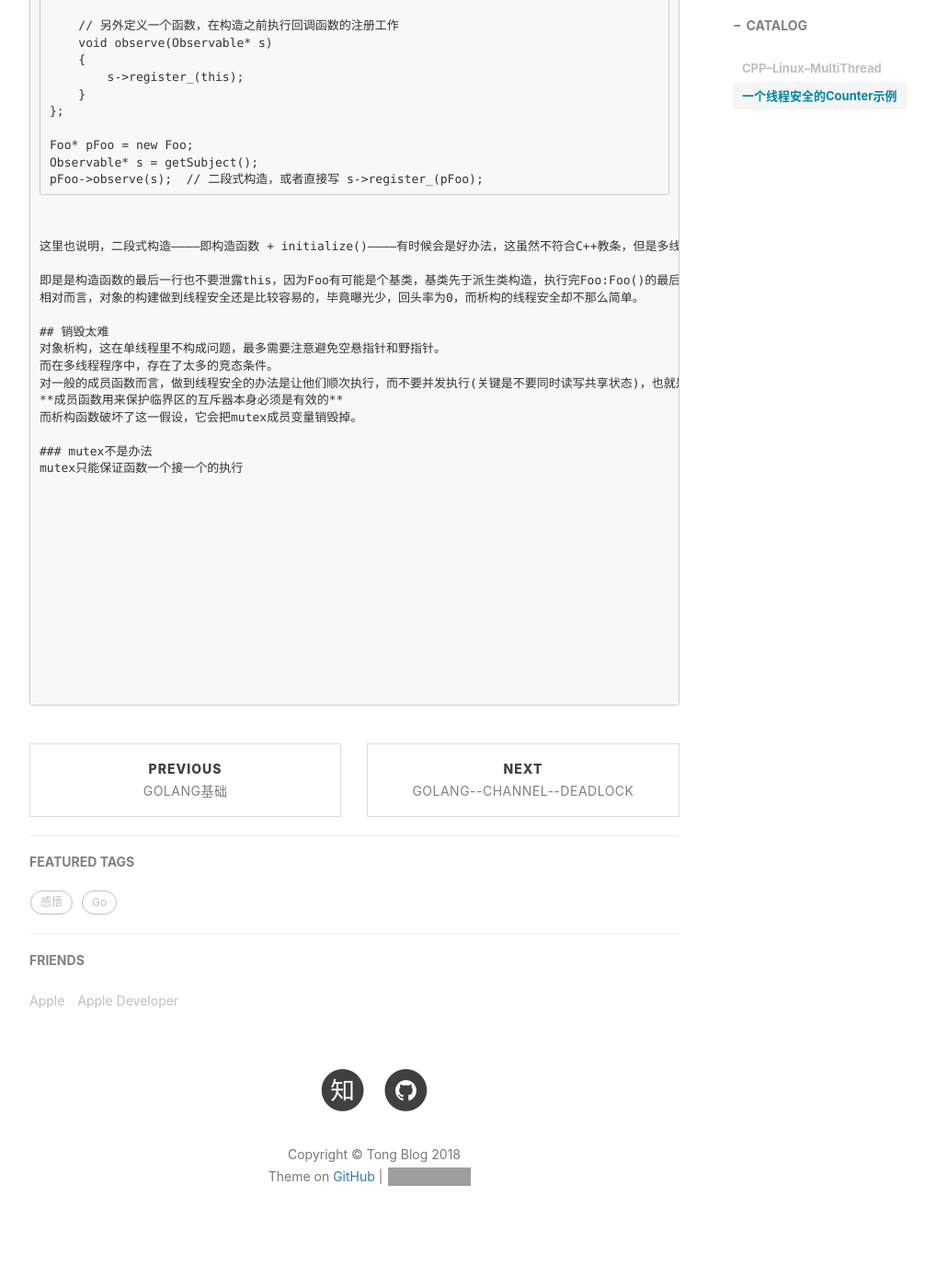
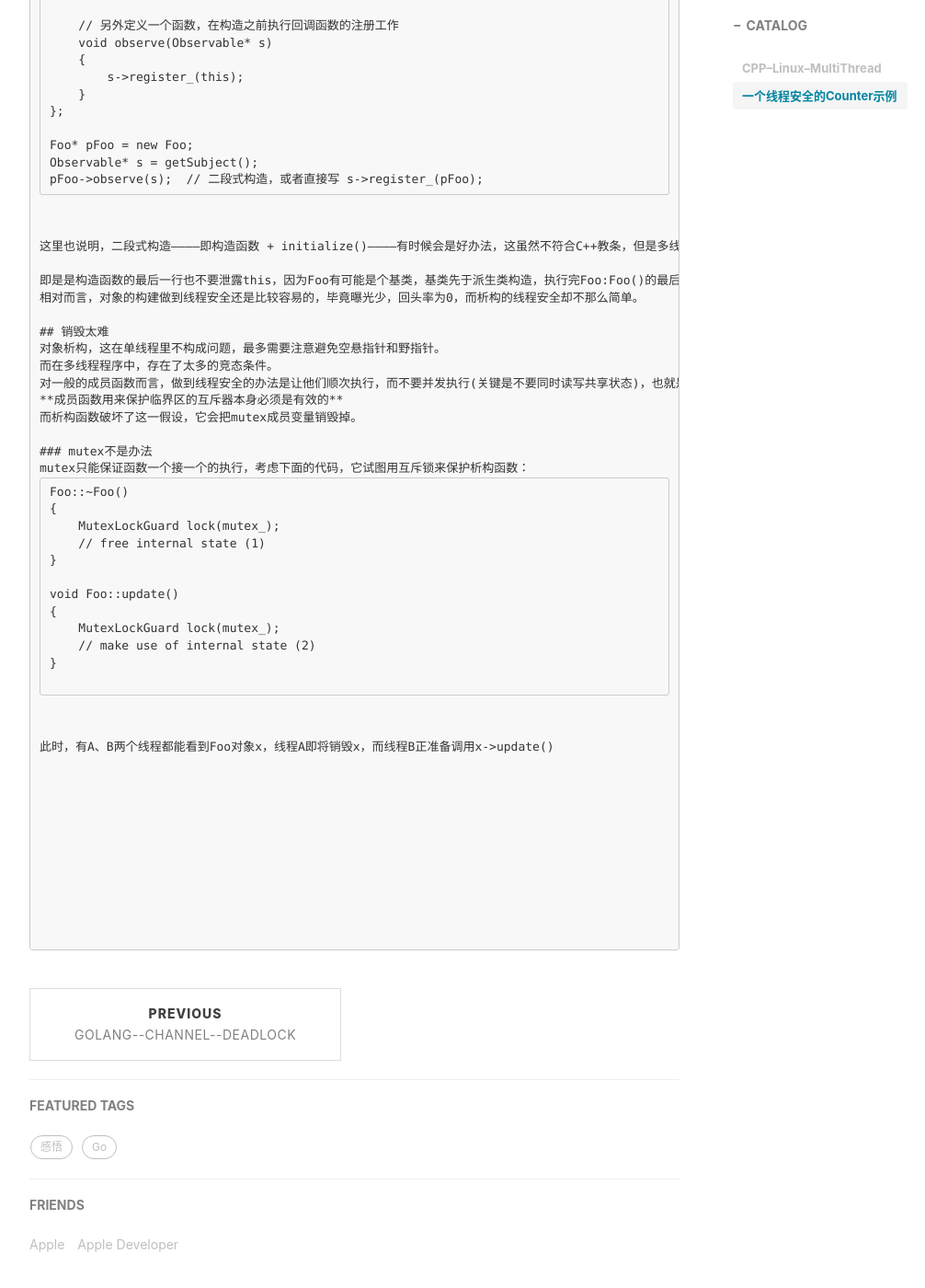
Before and after one commit to AugustineTong/TongBlog, a Jekyll site: the page built from _posts/2018-12-11-CPP--Linux--MultiThread.md, in a window 1280 px wide and 1400 px high, scrolled down 1935 px. Shown: the whole window at 92% size, without its empty margins (233-1239 px from the left). Built offline with Jekyll 4.4.1, drawn with Linux system fonts in a browser that asks for light colours; nearby versions of some CDN libraries; comment, search, counter and statistics services are not loaded; some of the changed text lies outside the part shown; grey boxes are pictures that could not be loaded.

Commit message:
Update 2018-12-11-CPP--Linux--MultiThread.md

```diff
--- a/_posts/2018-12-11-CPP--Linux--MultiThread.md
+++ b/_posts/2018-12-11-CPP--Linux--MultiThread.md
@@ -109,4 +109,20 @@ pFoo->observe(s);  // 二段式构造，或者直接写 s->register_(pFoo);
 而析构函数破坏了这一假设，它会把mutex成员变量销毁掉。
 
 ### mutex不是办法
-mutex只能保证函数一个接一个的执行
+mutex只能保证函数一个接一个的执行，考虑下面的代码，它试图用互斥锁来保护析构函数：
+<pre>
+Foo::~Foo()
+{
+    MutexLockGuard lock(mutex_);
+    // free internal state (1)
+}
+
+void Foo::update()
+{
+    MutexLockGuard lock(mutex_);
+    // make use of internal state (2)
+}
+
+</pre>
+
+此时，有A、B两个线程都能看到Foo对象x，线程A即将销毁x，而线程B正准备调用x->update()
```
Also changed, not shown: other parts of _posts/2018-12-11-CPP--Linux--MultiThread.md (+1 -1 lines).
